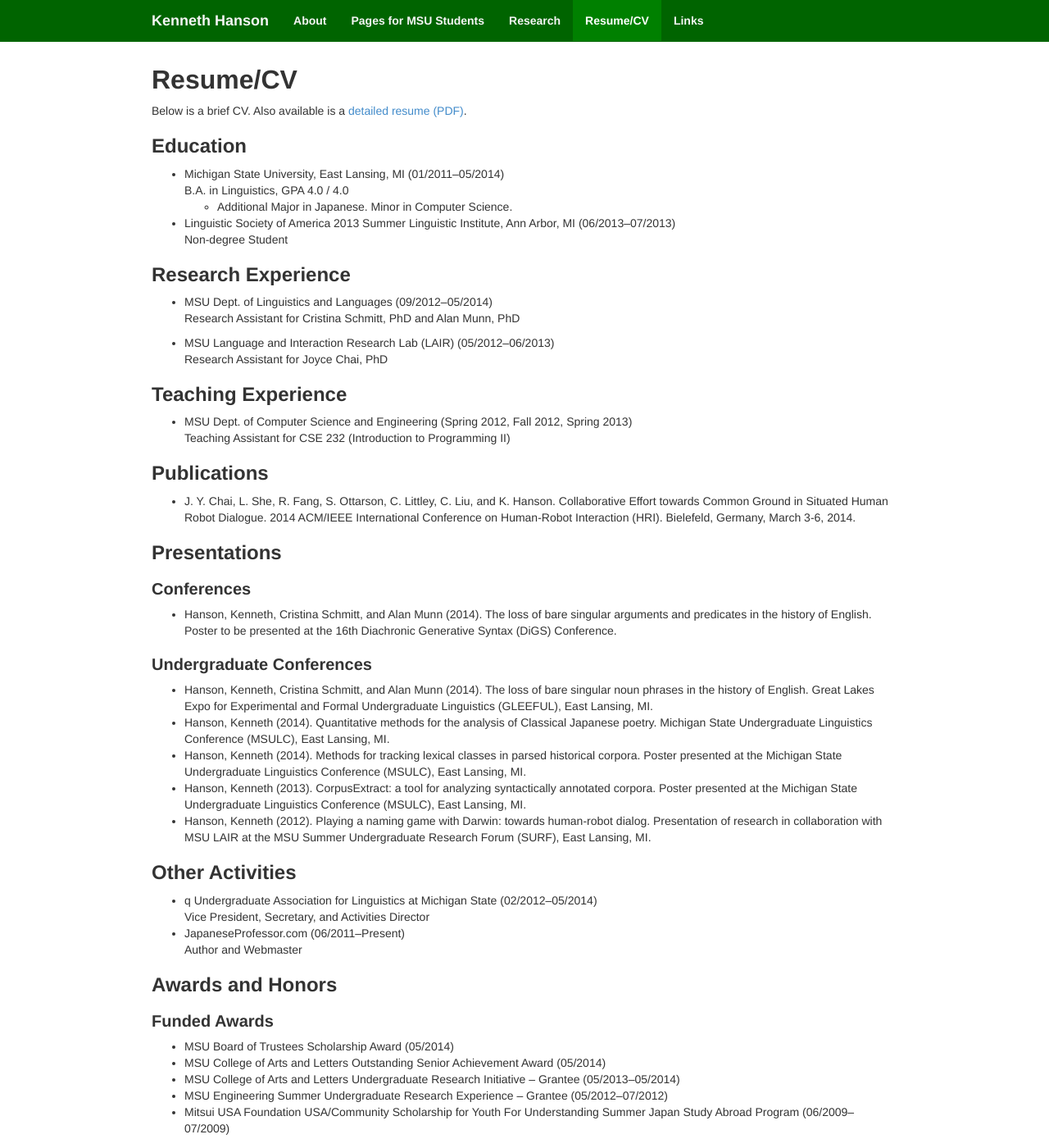
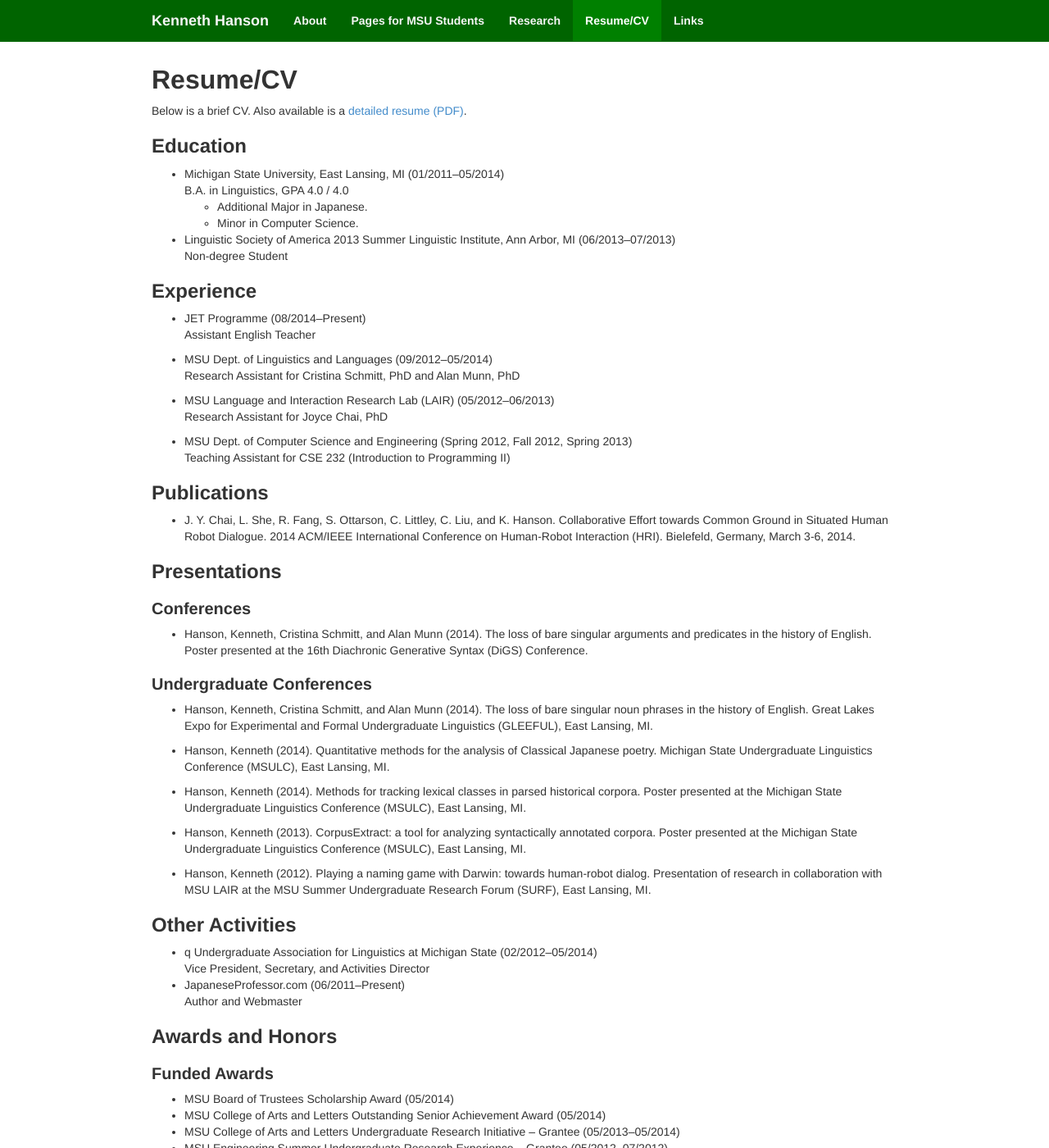
Before and after one commit to khanson679/khanson679.github.io, a Jekyll site: the page built from cv.md, in a window 1280 px wide and 1400 px high. Shown: the whole window at 82% size. Built offline with Jekyll 4.4.1, drawn with Linux system fonts in a browser that asks for light colours; Markdown is read by kramdown in place of the engine named in the settings; some of the changed text lies outside the part shown.

Commit message:
Updated CV page.

```diff
--- a/cv.md
+++ b/cv.md
@@ -10,13 +10,17 @@ Below is a brief CV. Also available is a [detailed resume (PDF)][1].
 ## Education
 
 * Michigan State University, East Lansing, MI (01/2011--05/2014)
-B.A. in Linguistics, GPA 4.0 / 4.0
-    * Additional Major in Japanese. Minor in Computer Science.
+  B.A. in Linguistics, GPA 4.0 / 4.0
+  * Additional Major in Japanese.
+  * Minor in Computer Science.
 * Linguistic Society of America 2013 Summer Linguistic Institute, Ann Arbor, MI (06/2013--07/2013)
   Non-degree Student
 
 
-## Research Experience
+## Experience
+
+* JET Programme (08/2014--Present)
+  Assistant English Teacher
 
 * MSU Dept. of Linguistics and Languages (09/2012--05/2014)
   Research Assistant for Cristina Schmitt, PhD and Alan Munn, PhD
@@ -24,30 +28,31 @@ B.A. in Linguistics, GPA 4.0 / 4.0
 * MSU Language and Interaction Research Lab (LAIR) (05/2012--06/2013)
   Research Assistant for Joyce Chai, PhD
 
-
-## Teaching Experience
-
 * MSU Dept. of Computer Science and Engineering (Spring 2012, Fall 2012, Spring 2013)
   Teaching Assistant for CSE 232 (Introduction to Programming II)
 
 
 ## Publications
 
-*  J\. Y. Chai, L. She, R. Fang, S. Ottarson, C. Littley, C. Liu, and K. Hanson. Collaborative Effort towards Common Ground in Situated Human Robot Dialogue. 2014 ACM/IEEE International Conference on Human-Robot Interaction (HRI). Bielefeld, Germany, March 3-6, 2014.
+* J\. Y. Chai, L. She, R. Fang, S. Ottarson, C. Littley, C. Liu, and K. Hanson. Collaborative Effort towards Common Ground in Situated Human Robot Dialogue. 2014 ACM/IEEE International Conference on Human-Robot Interaction (HRI). Bielefeld, Germany, March 3-6, 2014.
 
 
 ## Presentations
 
 ### Conferences
 
-* Hanson, Kenneth, Cristina Schmitt, and Alan Munn (2014). The loss of bare singular arguments and predicates in the history of English. Poster to be presented at the 16th Diachronic Generative Syntax (DiGS) Conference.
+* Hanson, Kenneth, Cristina Schmitt, and Alan Munn (2014). The loss of bare singular arguments and predicates in the history of English. Poster presented at the 16th Diachronic Generative Syntax (DiGS) Conference.
 
 ### Undergraduate Conferences
 
 * Hanson, Kenneth, Cristina Schmitt, and Alan Munn (2014). The loss of bare singular noun phrases in the history of English. Great Lakes Expo for Experimental and Formal Undergraduate Linguistics (GLEEFUL), East Lansing, MI.
+
 * Hanson, Kenneth (2014). Quantitative methods for the analysis of Classical Japanese poetry. Michigan State Undergraduate Linguistics Conference (MSULC), East Lansing, MI.
+
 * Hanson, Kenneth (2014). Methods for tracking lexical classes in parsed historical corpora. Poster presented at the Michigan State Undergraduate Linguistics Conference (MSULC), East Lansing, MI.
+
 * Hanson, Kenneth (2013). CorpusExtract: a tool for analyzing syntactically annotated corpora. Poster presented at the Michigan State Undergraduate Linguistics Conference (MSULC), East Lansing, MI.
+
 * Hanson, Kenneth (2012). Playing a naming game with Darwin: towards human-robot dialog. Presentation of research in collaboration with MSU LAIR at the MSU Summer Undergraduate Research Forum (SURF), East Lansing, MI.
 
 
```
Also changed, not shown: other parts of cv.md (+3 -3 lines).
